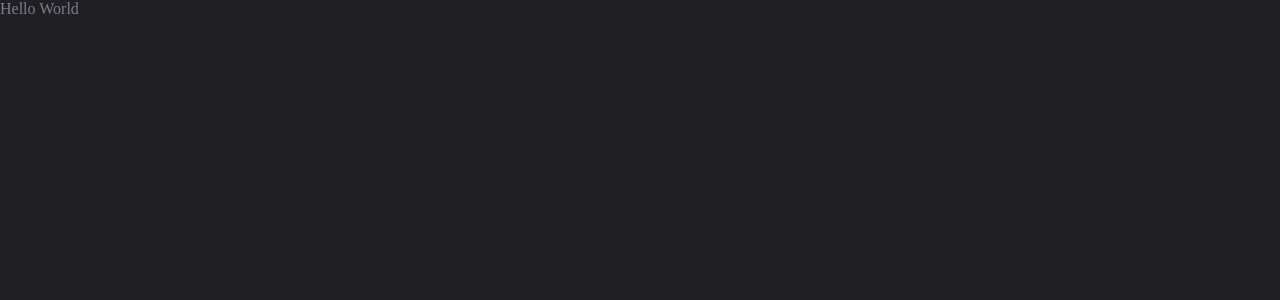
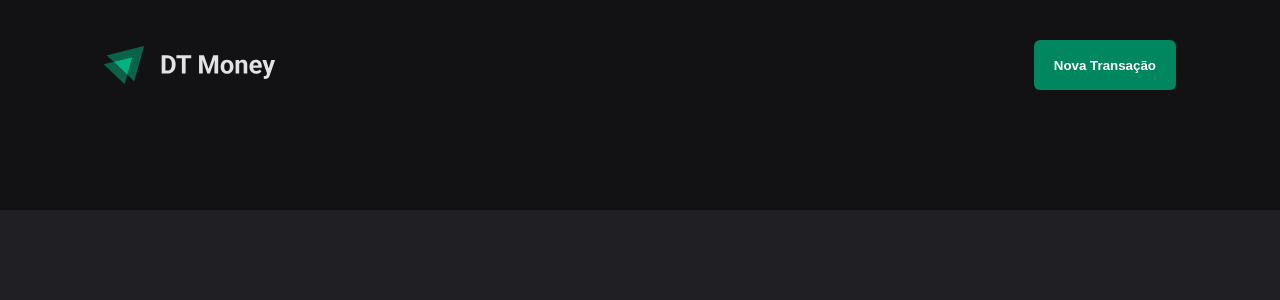
Before and after one commit to GabrielDevLoper/dt-money-react, a React (Vite) app: page / in a window 1280 px wide. Shown: the top 300 px of the page. Built offline with nearby package versions, Linux system fonts and the light colour scheme.

Commit message:
feat: componente header

```diff
--- a/src/App.tsx
+++ b/src/App.tsx
@@ -1,4 +1,5 @@
 import { ThemeProvider } from "styled-components";
+import { Transactions } from "./pages/Transactions/Transactions";
 import { GlobalStyle } from "./styles/global";
 import { defaultTheme } from "./styles/themes/default";
 
@@ -8,7 +9,7 @@
     <ThemeProvider theme={defaultTheme}>
       <GlobalStyle />
 
-      Hello World
+      <Transactions></Transactions>
     </ThemeProvider>
   )
 }
--- /dev/null
+++ b/src/components/Header/Header.tsx
@@ -0,0 +1,17 @@
+import { HeaderContainer, HeaderContent, NewTransactionButton } from "./styles";
+
+import logoImg from "../../assets/Logo.svg";
+
+export function Header() {
+    return (
+        <HeaderContainer>
+            <HeaderContent>
+                <img src={logoImg} alt="" />
+
+                <NewTransactionButton>Nova Transação</NewTransactionButton>
+            </HeaderContent>
+        </HeaderContainer>
+    )
+
+
+}
--- /dev/null
+++ b/src/components/Header/styles.ts
@@ -0,0 +1,36 @@
+import styled from "styled-components";
+
+export const HeaderContainer = styled.header`
+    background: ${props => props.theme["gray-900"]};
+    padding: 2.5rem 0 7.5rem;
+`;
+
+export const HeaderContent = styled.div`
+    width: 100%;
+    max-width: 1120px;
+    margin: 0 auto;
+    padding: 0 1.5rem;
+
+    display: flex;
+    justify-content: space-between;
+    align-items: center;
+`;
+
+export const NewTransactionButton = styled.button`
+    height: 50px;
+    border: 0;
+    background: ${props => props.theme['green-500']};
+    color:  ${props => props.theme['white']};
+    font-weight: bold;
+    padding: 0 1.25rem;
+    border-radius: 6px;
+    cursor: pointer;
+
+
+    &:hover {
+        background:  ${props => props.theme['green-700']};
+        transition: background-color 0.5s;
+
+    }
+
+`;
--- /dev/null
+++ b/src/pages/Transactions/Transactions.tsx
@@ -0,0 +1,7 @@
+import { Header } from "../../components/Header/Header";
+
+export function Transactions() {
+    return <div>
+        <Header></Header>
+    </div>
+}
```
Also changed, not shown: src/assets/Logo.svg (added), src/pages/Transactions/styles.ts (added).
